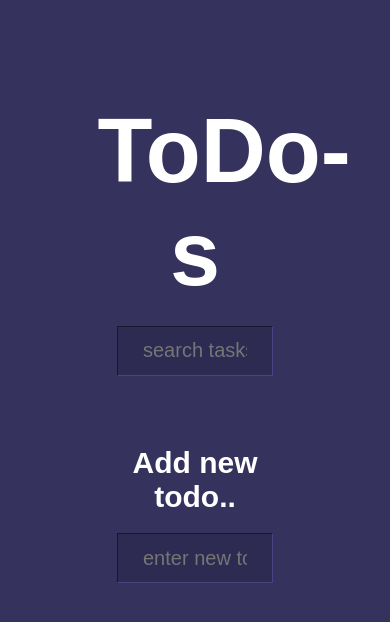
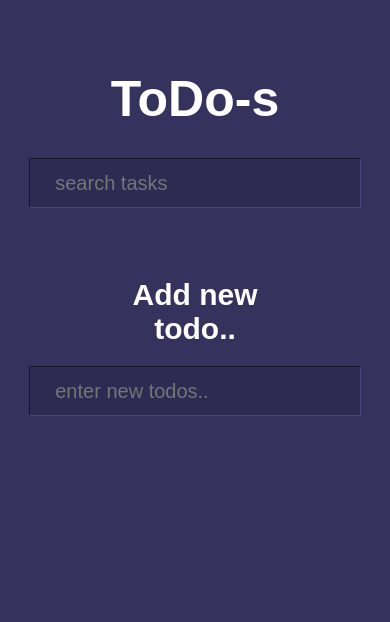
Before and after one commit to hamzic2019/todo-design, a plain HTML site: page index.html in a window 390 px wide. Drawn offline with Linux system fonts and the light colour scheme.

Commit message:
added mobile resposnive function

```diff
--- a/styles/style.css
+++ b/styles/style.css
@@ -84,3 +84,63 @@ h2 {
     justify-self: centert
     flex-grow:0;
 }
+
+
+
+/* Adding css for mobile*/
+
+@media screen and (max-width: 850px) {
+    body {
+        background-color: #35325D;
+        color: white;
+        font-family: Arial, Helvetica, sans-serif;
+        font-weight: 100;
+        font-size: 25px;
+        text-align: center;
+    }
+
+    h1 {
+        margin: 70px auto 30px auto;
+        width: 50%;
+        /* background-color: red; */
+    }
+
+    h2 {
+        font-size: 30px;
+        margin: 50px auto 20px auto;
+        width: 50%;
+    }
+
+    #search {
+        width: 85%;
+        height: 50px;
+        margin: 0 auto 20px auto;
+        padding: 5px 25px;
+        font-size: 20px;
+        background-color: #2e2b53;
+        border-width: 0.5px;
+        border-color: #484381;
+        color: white;
+    }
+
+    #add {
+        width: 85%;
+        height: 50px;
+        margin: 0 auto 20px auto;
+        padding: 5px 25px;
+        font-size: 20px;
+        background-color: #2e2b53;
+        border-width: 0.5px;
+        border-color: #484381;
+        color: white;
+    }
+
+    .tasks {
+        background-color: aquamarine;
+        width: 85%;
+        /* height: 300px; */
+        margin: 0 auto
+    }
+
+
+}
```
